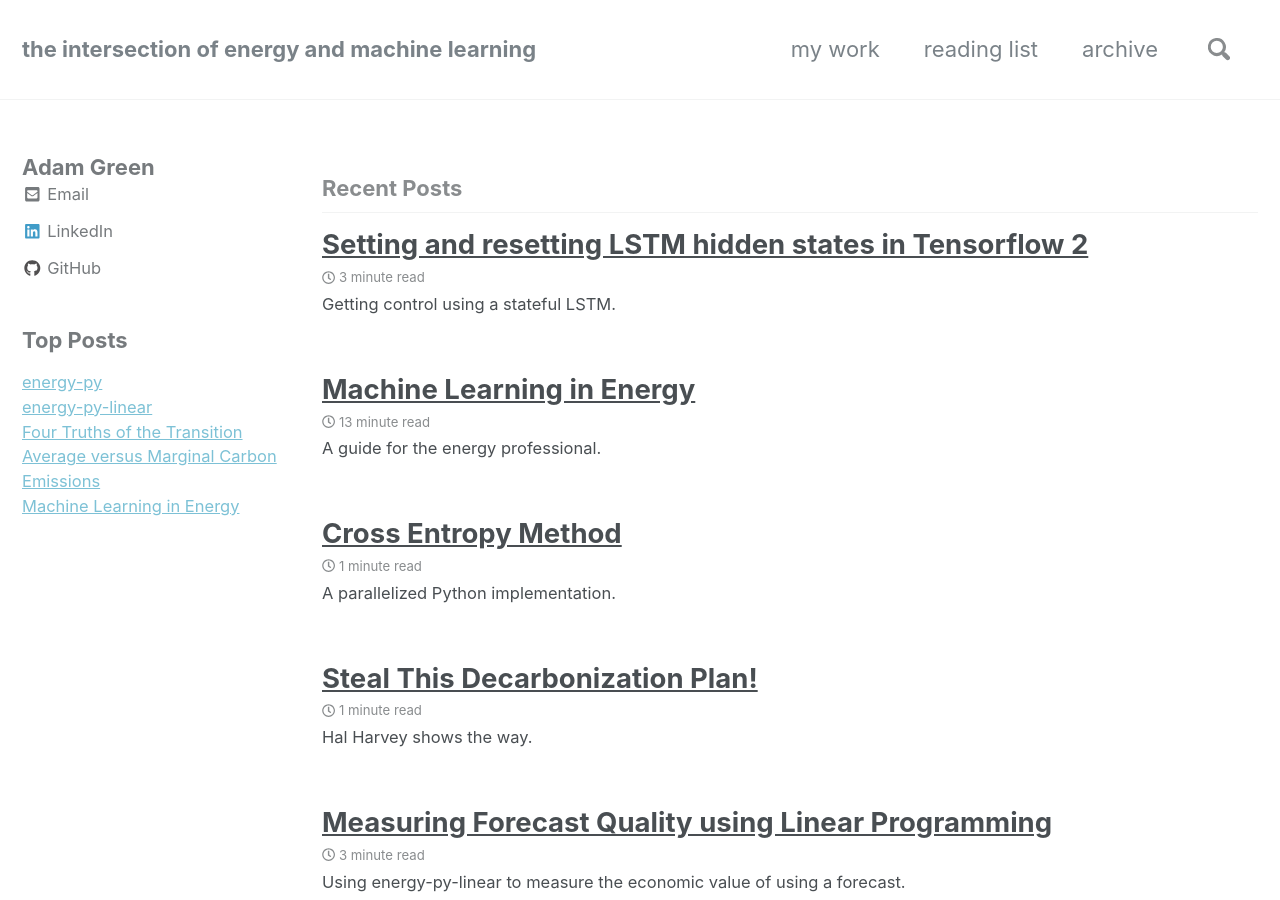
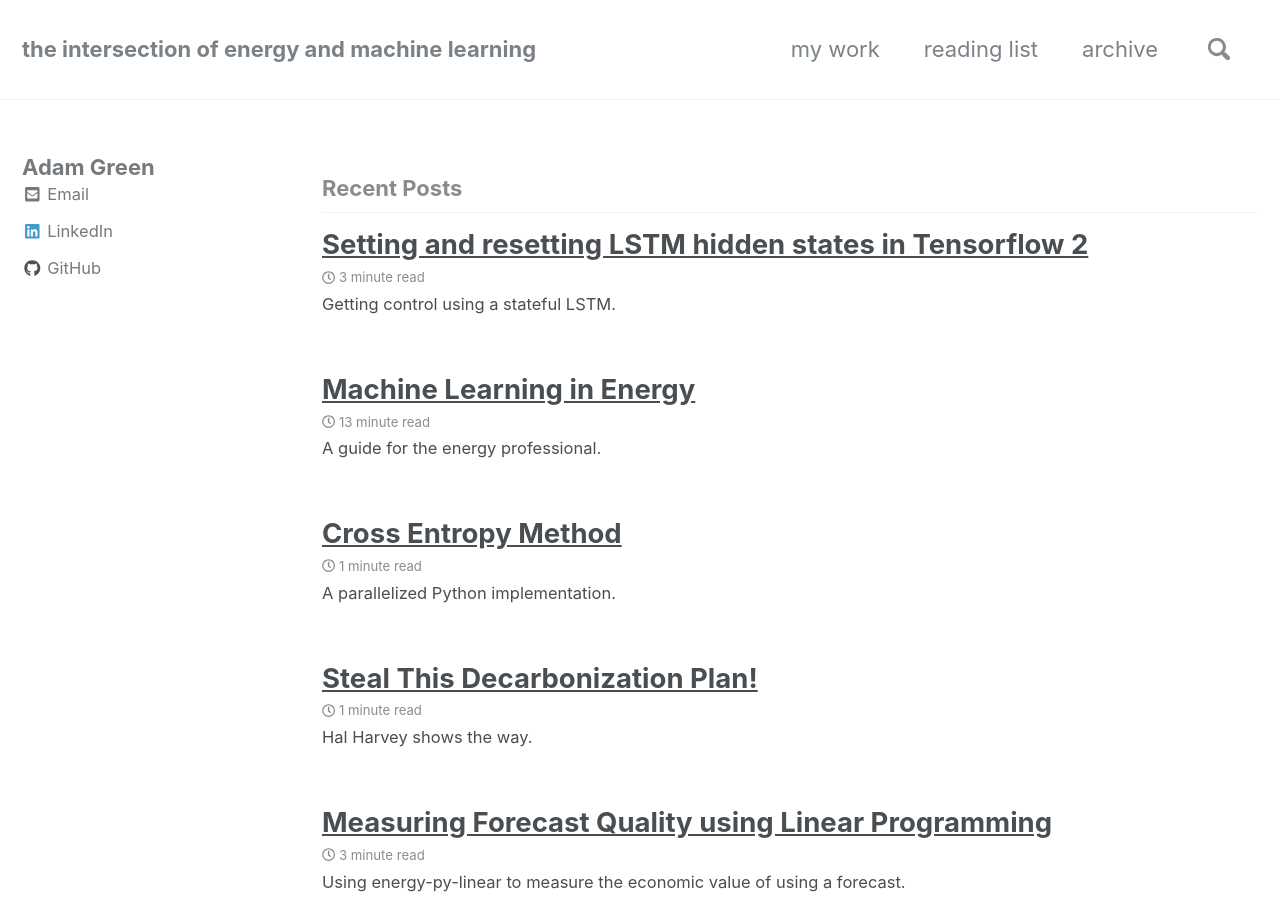
Before and after one commit to ADGEfficiency/adgefficiency.github.io, a Jekyll site: the page built from index.html, in a window 1280 px wide and 900 px high. Built offline with Jekyll 4.4.1, drawn with Linux system fonts in a browser that asks for light colours; nearby versions of some CDN libraries; the list of posts is cut into pages by our own code.

Commit message:
remove top posts from index

```diff
--- a/index.html
+++ b/index.html
@@ -3,6 +3,5 @@ layout: home
 author_profile: true
 classes: wide
 sidebar:
-  - title: "Top Posts"
-    text: "[energy-py](energy_py-reinforcement-learning-for-energy-systems) <br/> [energy-py-linear](intro-energy-py-linear) <br/> [Four Truths of the Transition](/four-inconvenient-truths-clean-energy-transition/) <br/> [Average versus Marginal Carbon Emissions](/energy-basics-average-vs-marginal-carbon-emissions) <br/> [Machine Learning in Energy](/machine-learning-in-energy/)"
+  nav: "top"
 ---
```
